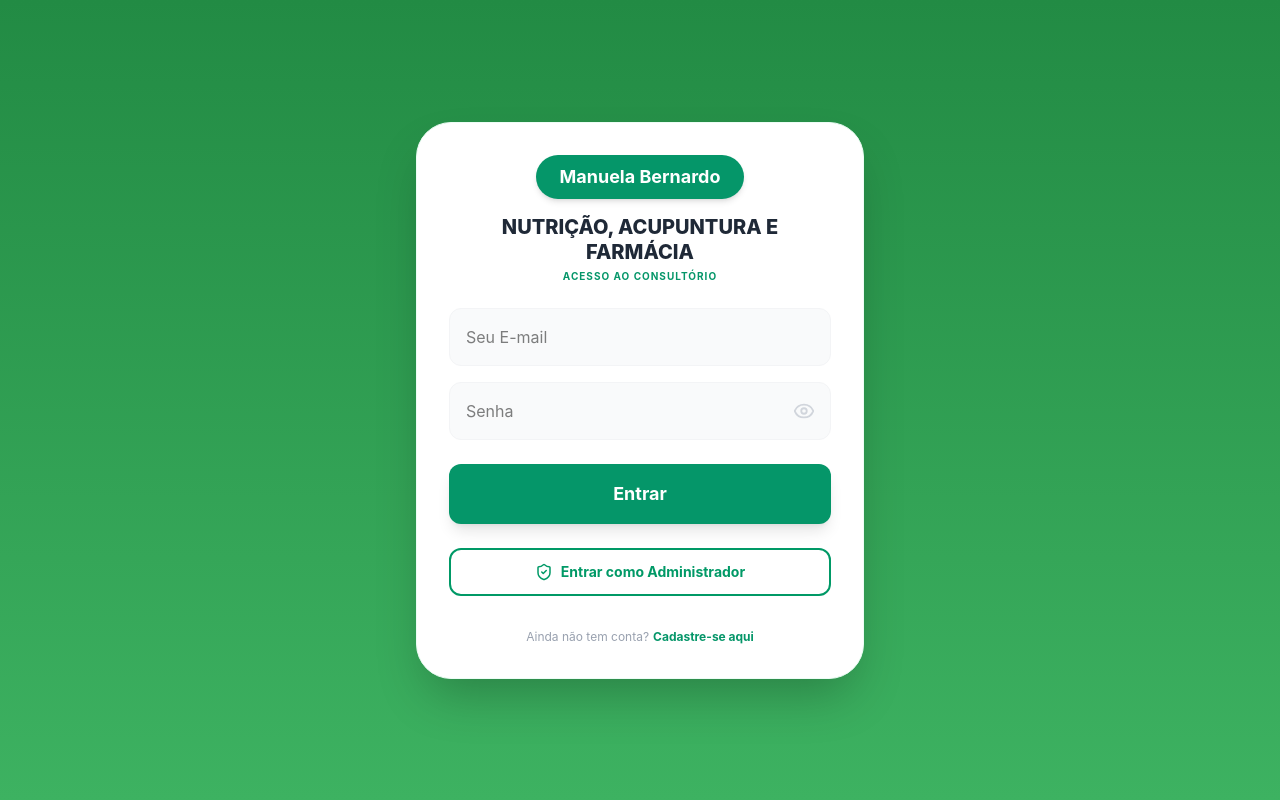
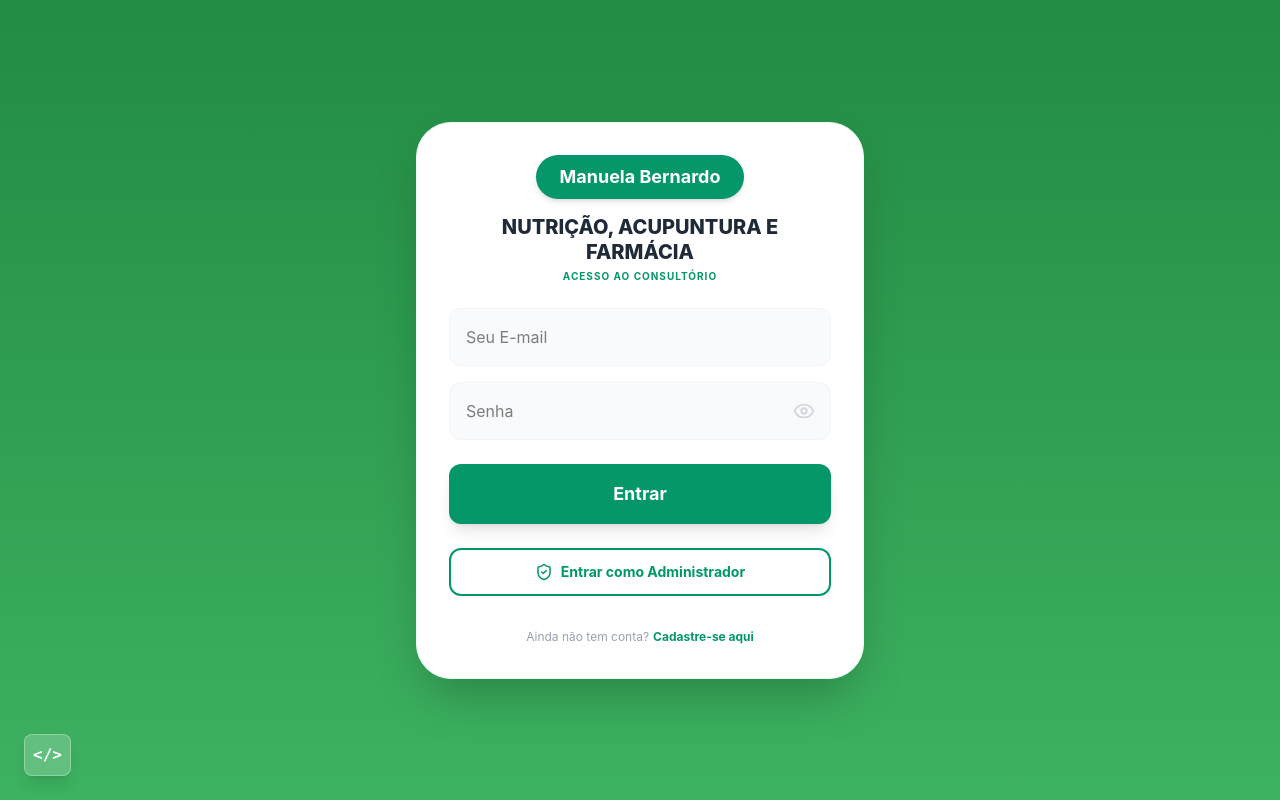
Before and after one commit to mangadev16/site-manu-def, a React app: page /login in a window 1280 px wide. Built offline with nearby package versions, Linux system fonts and the light colour scheme; no server answers; the HTML template or start-up script is replaced by a standard one.

Commit message:
contato do dev

```diff
--- a/src/pages/Login.jsx
+++ b/src/pages/Login.jsx
@@ -2,15 +2,16 @@ import React, { useState } from "react";
 import { auth } from "../firebase";
 import { signInWithEmailAndPassword } from "firebase/auth";
 import { Link, useNavigate } from "react-router-dom";
-import { Eye, EyeOff, ShieldCheck, Lock, ArrowRight } from "lucide-react";
+import { Eye, EyeOff, ShieldCheck, Lock, ArrowRight, Code } from "lucide-react";
 
 const Login = () => {
   const [email, setEmail] = useState("");
   const [senha, setSenha] = useState("");
   const [mostrarSenha, setMostrarSenha] = useState(false);
   const [erro, setErro] = useState("");
-  const [modoAdmin, setModoAdmin] = useState(false); // Controla se exibe login comum ou admin
+  const [modoAdmin, setModoAdmin] = useState(false);
   const [senhaAdmin, setSenhaAdmin] = useState("");
+  const [exibirDev, setExibirDev] = useState(false); // Novo estado para o contato do dev
   const navigate = useNavigate();
 
   const lidarComLogin = async (e) => {
@@ -25,7 +26,6 @@ const Login = () => {
 
   const lidarComLoginAdmin = (e) => {
     e.preventDefault();
-    // Defina sua senha de administrador aqui
     const SENHA_MESTRA = "123456";
 
     if (senhaAdmin === SENHA_MESTRA) {
@@ -36,7 +36,7 @@ const Login = () => {
   };
 
   return (
-    <div className="h-screen w-screen flex items-center justify-center bg-gradient-to-b from-[#228B44] to-[#3DB261] p-4 overflow-hidden font-sans">
+    <div className="h-screen w-screen flex items-center justify-center bg-gradient-to-b from-[#228B44] to-[#3DB261] p-4 overflow-hidden font-sans relative">
       <div className="bg-white p-6 md:p-8 rounded-[35px] shadow-2xl w-full max-w-md border border-emerald-50 flex flex-col justify-center min-h-[520px]">
         <div className="text-center mb-6">
           <div className="inline-block px-6 py-2 bg-[#059669] rounded-full text-white font-bold text-lg mb-4 shadow-md">
@@ -51,7 +51,6 @@ const Login = () => {
         </div>
 
         {!modoAdmin ? (
-          /* FORMULÁRIO DE LOGIN COMUM */
           <form onSubmit={lidarComLogin} className="space-y-6">
             <div className="space-y-4">
               <input
@@ -105,7 +104,6 @@ const Login = () => {
             </button>
           </form>
         ) : (
-          /* FORMULÁRIO DE LOGIN ADMIN */
           <form
             onSubmit={lidarComLoginAdmin}
             className="space-y-6 animate-in fade-in duration-300"
@@ -167,6 +165,24 @@ const Login = () => {
           </div>
         )}
       </div>
+
+      {/* --- BOTÃO DO DESENVOLVEDOR NO CANTO INFERIOR ESQUERDO --- */}
+      <div className="absolute bottom-6 left-6 flex items-center gap-3">
+        <button
+          onClick={() => setExibirDev(!exibirDev)}
+          className="bg-white/20 hover:bg-white/40 text-white p-2 rounded-lg backdrop-blur-sm transition-all border border-white/30 shadow-lg font-mono font-bold"
+          title="Desenvolvedor"
+        >
+          {"</>"}
+        </button>
+
+        {exibirDev && (
+          <div className="bg-white py-2 px-4 rounded-xl shadow-xl border border-emerald-100 animate-in slide-in-from-left-2 duration-300">
+            <p className="text-[10px] text-gray-400 uppercase font-bold tracking-tighter leading-none">Contato do Desenvolvedor:</p>
+            <p className="text-[#059669] text-sm font-bold">amiltondantasdev@gmail.com</p>
+          </div>
+        )}
+      </div>
     </div>
   );
 };
```
